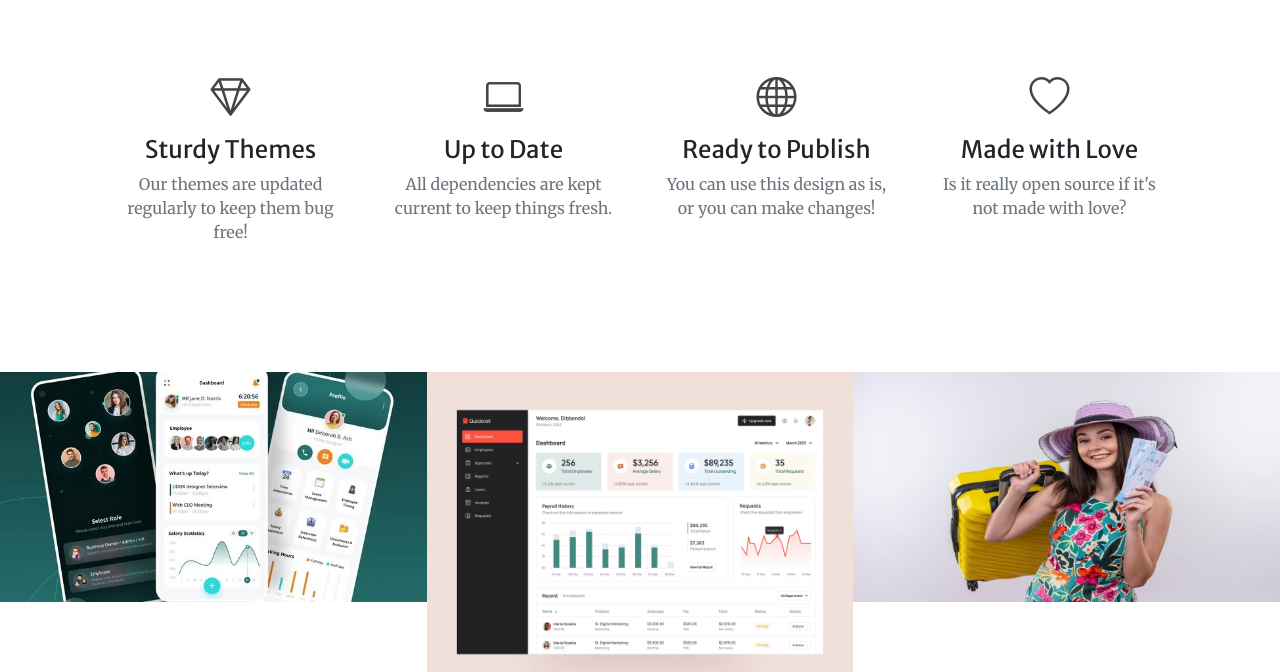
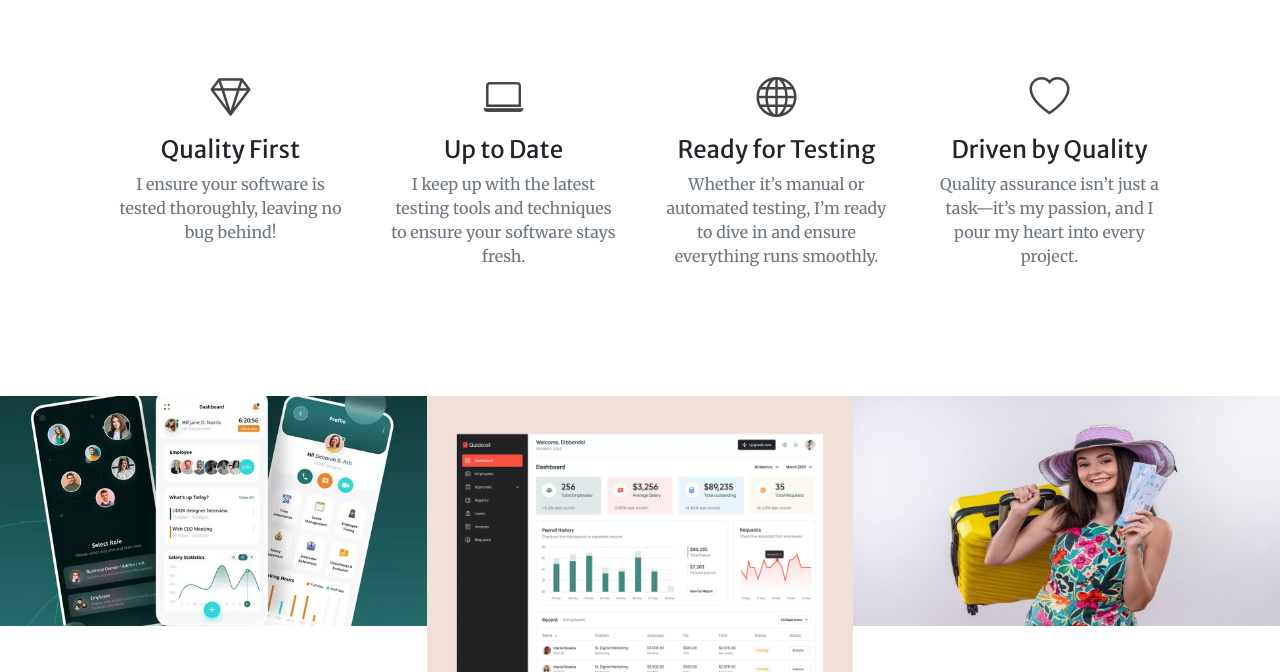
Before and after one commit to rujal308/My_Portfolio, a plain HTML site: page index.html in a window 1280 px wide. Shown: the part 1500-2172 px from the top of the page. Drawn offline with nearby package versions, Linux system fonts and the light colour scheme; some packages are replaced by stand-ins of ours; a script that the page names is missing.

Commit message:
Content change

```diff
--- a/index.html
+++ b/index.html
@@ -72,29 +72,29 @@
                     <div class="col-lg-3 col-md-6 text-center">
                         <div class="mt-5">
                             <div class="mb-2"><i class="bi-gem fs-1 text-primary"></i></div>
-                            <h3 class="h4 mb-2">Sturdy Themes</h3>
-                            <p class="text-muted mb-0">Our themes are updated regularly to keep them bug free!</p>
+                            <h3 class="h4 mb-2">Quality First</h3>
+                            <p class="text-muted mb-0">I ensure your software is tested thoroughly, leaving no bug behind!</p>
                         </div>
                     </div>
                     <div class="col-lg-3 col-md-6 text-center">
                         <div class="mt-5">
                             <div class="mb-2"><i class="bi-laptop fs-1 text-primary"></i></div>
                             <h3 class="h4 mb-2">Up to Date</h3>
-                            <p class="text-muted mb-0">All dependencies are kept current to keep things fresh.</p>
+                            <p class="text-muted mb-0">I keep up with the latest testing tools and techniques to ensure your software stays fresh.</p>
                         </div>
                     </div>
                     <div class="col-lg-3 col-md-6 text-center">
                         <div class="mt-5">
                             <div class="mb-2"><i class="bi-globe fs-1 text-primary"></i></div>
-                            <h3 class="h4 mb-2">Ready to Publish</h3>
-                            <p class="text-muted mb-0">You can use this design as is, or you can make changes!</p>
+                            <h3 class="h4 mb-2">Ready for Testing</h3>
+                            <p class="text-muted mb-0">Whether it’s manual or automated testing, I’m ready to dive in and ensure everything runs smoothly.</p>
                         </div>
                     </div>
                     <div class="col-lg-3 col-md-6 text-center">
                         <div class="mt-5">
                             <div class="mb-2"><i class="bi-heart fs-1 text-primary"></i></div>
-                            <h3 class="h4 mb-2">Made with Love</h3>
-                            <p class="text-muted mb-0">Is it really open source if it's not made with love?</p>
+                            <h3 class="h4 mb-2">Driven by Quality</h3>
+                            <p class="text-muted mb-0">Quality assurance isn’t just a task—it’s my passion, and I pour my heart into every project.</p>
                         </div>
                     </div>
                 </div>
```
